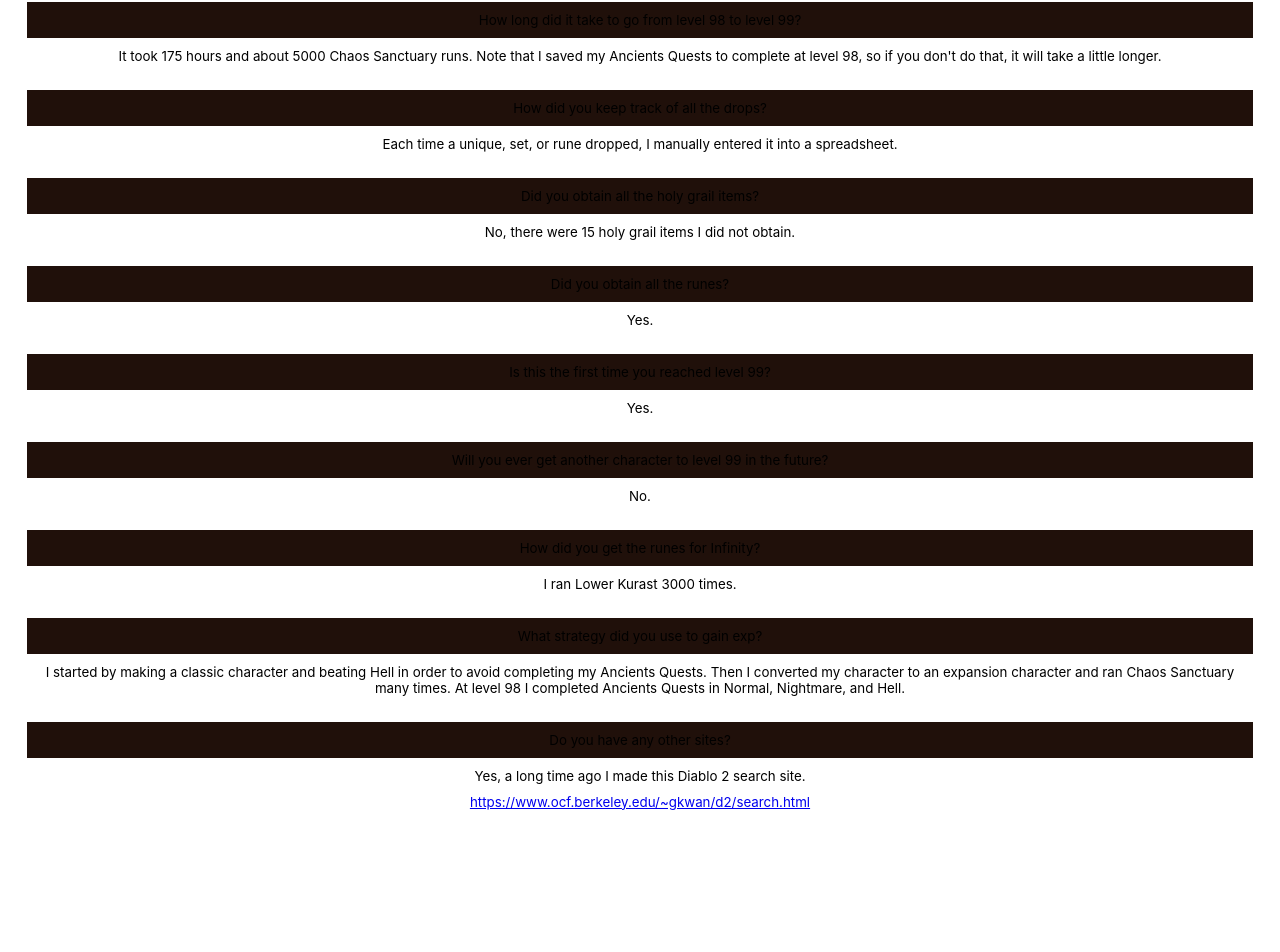
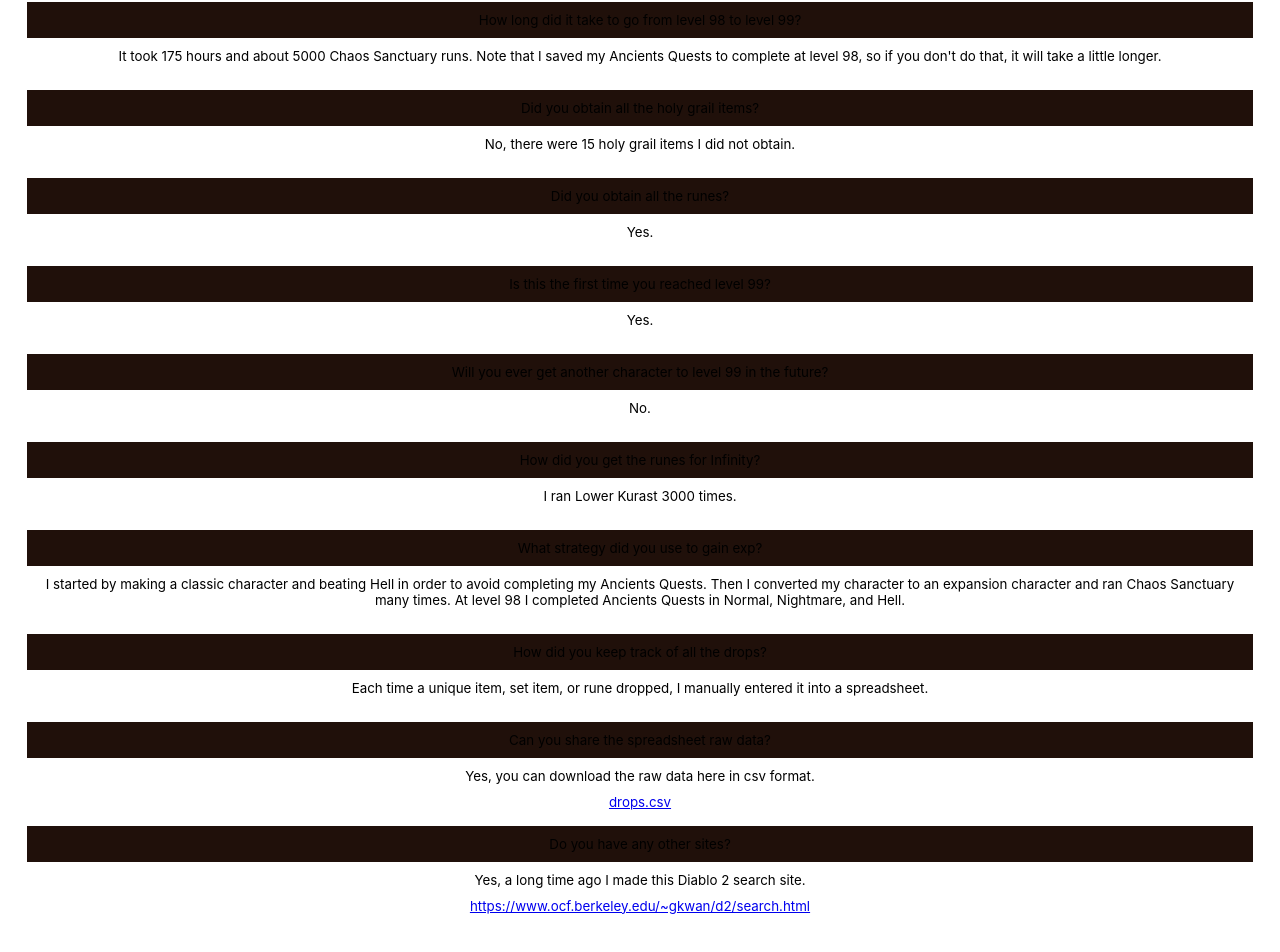
Before and after one commit to geoffreykwan/diablo-2-drops-on-the-way-to-level-99, a Vue app: page /about in a window 1280 px wide. Shown: the part 575-1527 px from the top of the page. Before the commit the page ends 1427 px from the top, so only its background shows below. Built offline with nearby package versions, Linux system fonts and the light colour scheme.

Commit message:
feat(About Page): Add drops.csv download link

```diff
--- a/src/data/about.json
+++ b/src/data/about.json
@@ -21,10 +21,6 @@
   {
     "question": "How long did it take to go from level 98 to level 99?",
     "answer": "It took 175 hours and about 5000 Chaos Sanctuary runs. Note that I saved my Ancients Quests to complete at level 98, so if you don't do that, it will take a little longer."
-  },
-  {
-    "question": "How did you keep track of all the drops?",
-    "answer": "Each time a unique, set, or rune dropped, I manually entered it into a spreadsheet."
   },
   {
     "question": "Did you obtain all the holy grail items?",
@@ -51,8 +47,20 @@
     "answer": "I started by making a classic character and beating Hell in order to avoid completing my Ancients Quests. Then I converted my character to an expansion character and ran Chaos Sanctuary many times. At level 98 I completed Ancients Quests in Normal, Nightmare, and Hell."
   },
   {
+    "question": "How did you keep track of all the drops?",
+    "answer": "Each time a unique item, set item, or rune dropped, I manually entered it into a spreadsheet."
+  },
+  {
+    "question": "Can you share the spreadsheet raw data?",
+    "answer": "Yes, you can download the raw data here in csv format.",
+    "linkText": "drops.csv",
+    "linkUrl": "src/data/drops.csv",
+    "download": true
+  },
+  {
     "question": "Do you have any other sites?",
     "answer": "Yes, a long time ago I made this Diablo 2 search site.",
-    "link": "https://www.ocf.berkeley.edu/~gkwan/d2/search.html"
+    "linkText": "https://www.ocf.berkeley.edu/~gkwan/d2/search.html",
+    "linkUrl": "https://www.ocf.berkeley.edu/~gkwan/d2/search.html"
   }
 ]
--- a/src/views/About.vue
+++ b/src/views/About.vue
@@ -7,8 +7,8 @@
       {{ answerLine }}
     </div>
     <div v-else class="answer">{{ info.answer }}</div>
-    <div v-if="info.link != undefined">
-      <a :href="info.link" target="_blank">{{ info.link }}</a>
+    <div v-if="info.linkUrl != undefined">
+      <a :href="info.linkUrl" target="_blank" :download="info.download">{{ info.linkText }}</a>
     </div>
     <br />
   </div>
```
